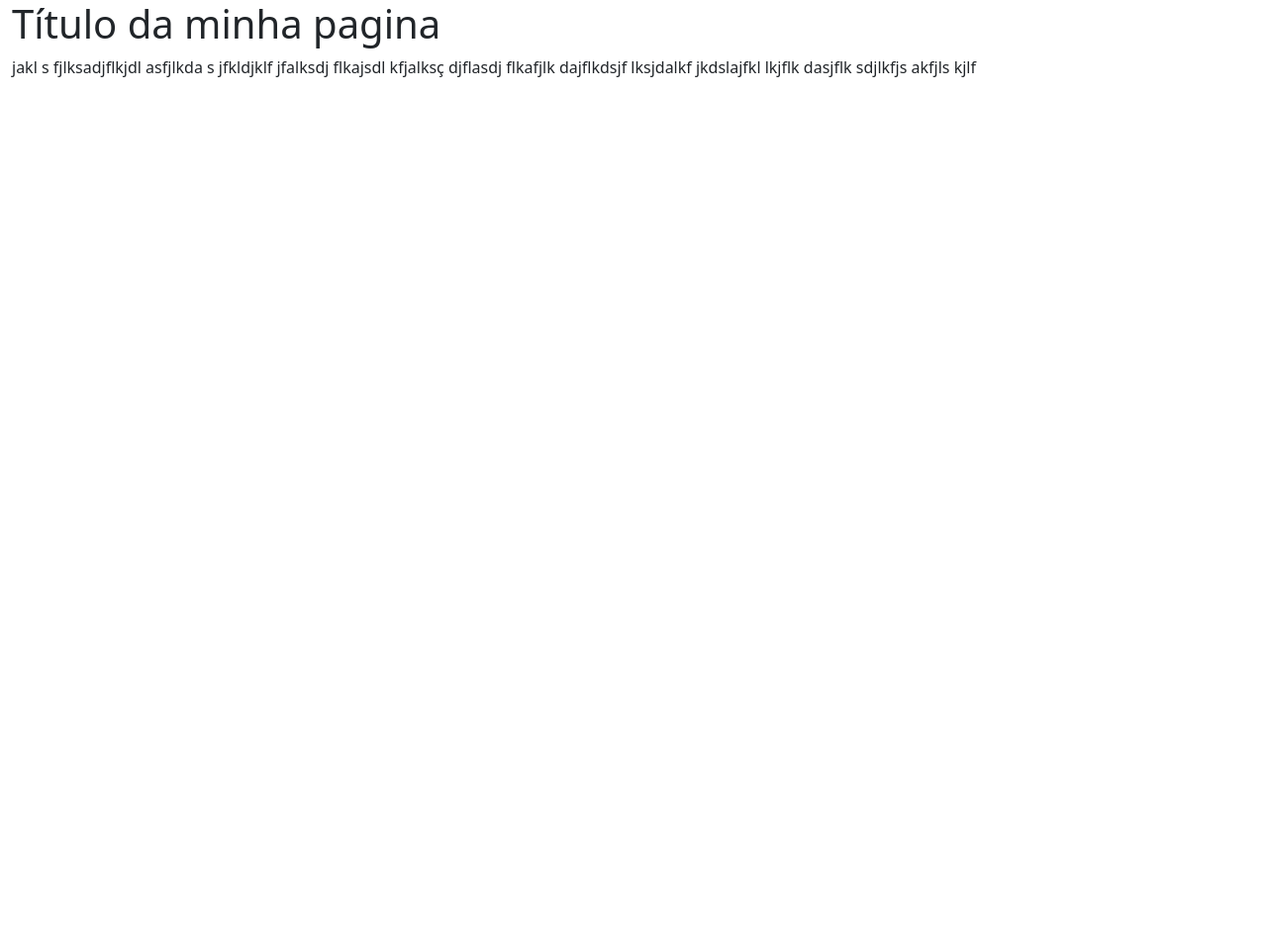
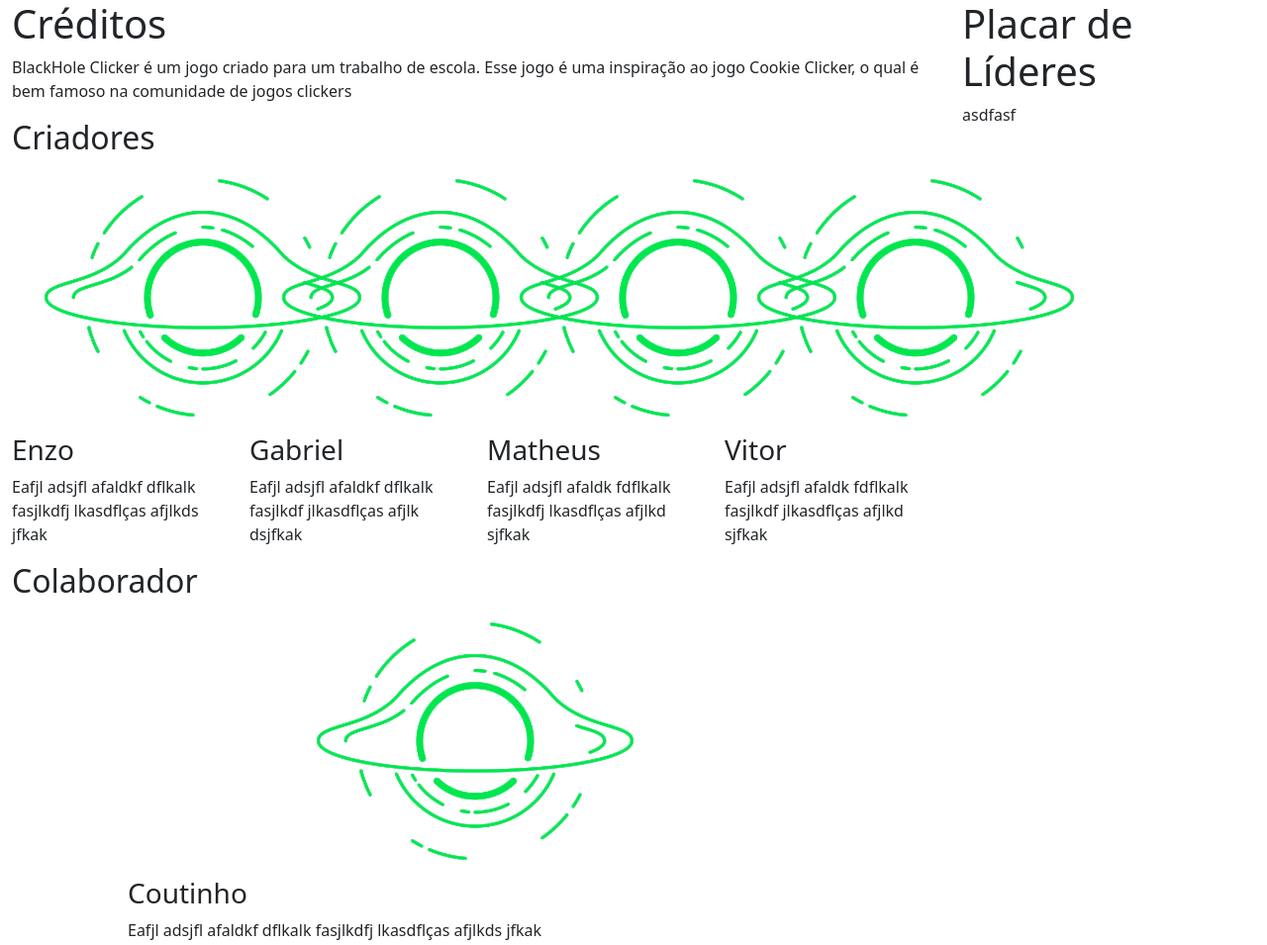
Before and after one commit to o-g7/blackhole-clicker, a plain HTML site: page credito.html in a window 1280 px wide. Shown: the whole page at 99% size. Before the commit the page ends 800 px from the top, so only its background shows below. Drawn offline with nearby package versions, Linux system fonts and the light colour scheme; a script that the page names is missing.

Commit message:
Começando créditos

```diff
--- a/credito.html
+++ b/credito.html
@@ -4,11 +4,55 @@
     <meta charset="utf-8">
     <title>BlackHole Clicker - Créditos</title>
     <link href="css/bootstrap.min.css" rel="stylesheet">
+    <link href="css/credito.css" rel="stylesheet">
+    <link href="imgs/blackhole_logo.png" rel="shortcut icon">
 </head>
 <body>
     <div class="container-fluid">
-        <h1>Título da minha pagina</h1>
-        <p>jakl s fjlksadjflkjdl asfjlkda s jfkldjklf jfalksdj flkajsdl kfjalksç djflasdj flkafjlk dajflkdsjf lksjdalkf jkdslajfkl lkjflk dasjflk sdjlkfjs akfjls kjlf</p>
+        <div class="row">
+            <div class="col-md-9">
+                <h1>Créditos</h1>
+                <p>BlackHole Clicker é um jogo criado para um trabalho de escola. Esse jogo é uma inspiração ao jogo Cookie Clicker, o qual é bem famoso na comunidade de jogos clickers</p>
+
+                <h2>Criadores</h2>
+                <div class="row">
+                    <div class="col-12 col-sm-6 col-md-6 col-lg-3">
+                        <img class="rounded mx-auto d-block" id="zimas-image" src="imgs/blackhole_logo.png" alt="Logo">
+                        <h3 id="zimas-name">Enzo</h3>
+                        <p id="zimas-text">Eafjl adsjfl afaldkf dflkalk fasjlkdfj lkasdflças afjlkds jfkak</p>
+                    </div>
+                    <div class="col-12 col-sm-6 col-md-6 col-lg-3">
+                        <img class="rounded mx-auto d-block" id="guima-image" src="imgs/blackhole_logo.png" alt="Logo">
+                        <h3 id="guima-name">Gabriel</h3>
+                        <p id="guima-text">Eafjl adsjfl afaldkf dflkalk fasjlkdf jlkasdflças afjlk dsjfkak</p>
+                    </div>
+                    <div class="col-12 col-sm-6 col-md-6 col-lg-3">
+                        <img class="rounded mx-auto d-block" id="tzim-images" src="imgs/blackhole_logo.png" alt="Logo">
+                        <h3 id="tzim-name">Matheus</h3>
+                        <p id="tzim-text">Eafjl adsjfl afaldk fdflkalk fasjlkdfj lkasdflças afjlkd sjfkak</p>
+                    </div>
+                    <div class="mw-75 col-12 col-sm-6 col-md-6 col-lg-3">
+                        <img class="rounded mx-auto d-block" id="vitor-image" src="imgs/blackhole_logo.png" alt="Logo">
+                        <h3 id="vitor-name">Vitor</h3>
+                        <p id="vitor-text">Eafjl adsjfl afaldk fdflkalk fasjlkdf jlkasdflças afjlkd sjfkak</p>
+                    </div>
+                </div>
+                <h2>Colaborador</h2>
+                <div class="w-75 mx-auto d-block">
+                    <img class="rounded mx-auto d-block" src="imgs/blackhole_logo.png" alt="Logo">
+                    <h3>Coutinho</h3>
+                    <p>Eafjl adsjfl afaldkf dflkalk fasjlkdfj lkasdflças afjlkds jfkak</p>
+                </div>
+            </div>
+            <div class="col-md-3">
+                <h1>Placar de Líderes</h1>
+                <p>asdfasf</p>
+            </div>
+        </div>
     </div>
+    <script src="//cdn.rawgit.com/namuol/cheet.js/master/cheet.min.js"
+        type="text/javascript"></script>
+    <script src="js-credito/jquery-360.js"></script>
+    <script src="js-credito/easterEggs.js"></script>
 </body>
 </html>
--- /dev/null
+++ b/js-credito/easterEggs.js
@@ -0,0 +1,16 @@
+let sequencias = {
+    rpg : 'r p g'
+}
+
+cheet(sequencias.rpg)
+
+cheet.done(function (seq){
+    if(seq === sequencias.rpg){
+        $('#zimas-name').html('Akino')
+        $('#zimas-text').html('Prazer! Me chamo Akino e sou seguidor do Fogo Eterno do Deus Jabiroca. Como Paladino tenho o objetivo de exterminar todo o mal a qualquer custo. Sobre minha aparência, sou um Tiefling azul e por isso tenho esses belos chifres e asas que não aparecem na imagem. Está interessado em ouvir as palavras de Jabiroca?')
+        $('#guima-name').html('Dandelion')
+        $('#guima-text').html('Olá meu caro , sou Sr.Dandelion, um humano bardo errante que viajo por ai encantando pessoas com meu charme e minhas artes com espadas. Como vivi no mundo do crime , domino as artes do roubo e espadas. Agradeço pela leitura gracinha, me chame depois se quiser , beijos a todos e todas. ASS: ❤️Dandelion❤️.')
+        $('#tzim-name').html('')
+        $('#tzim-text').html('Immeral')
+    }
+})
```
